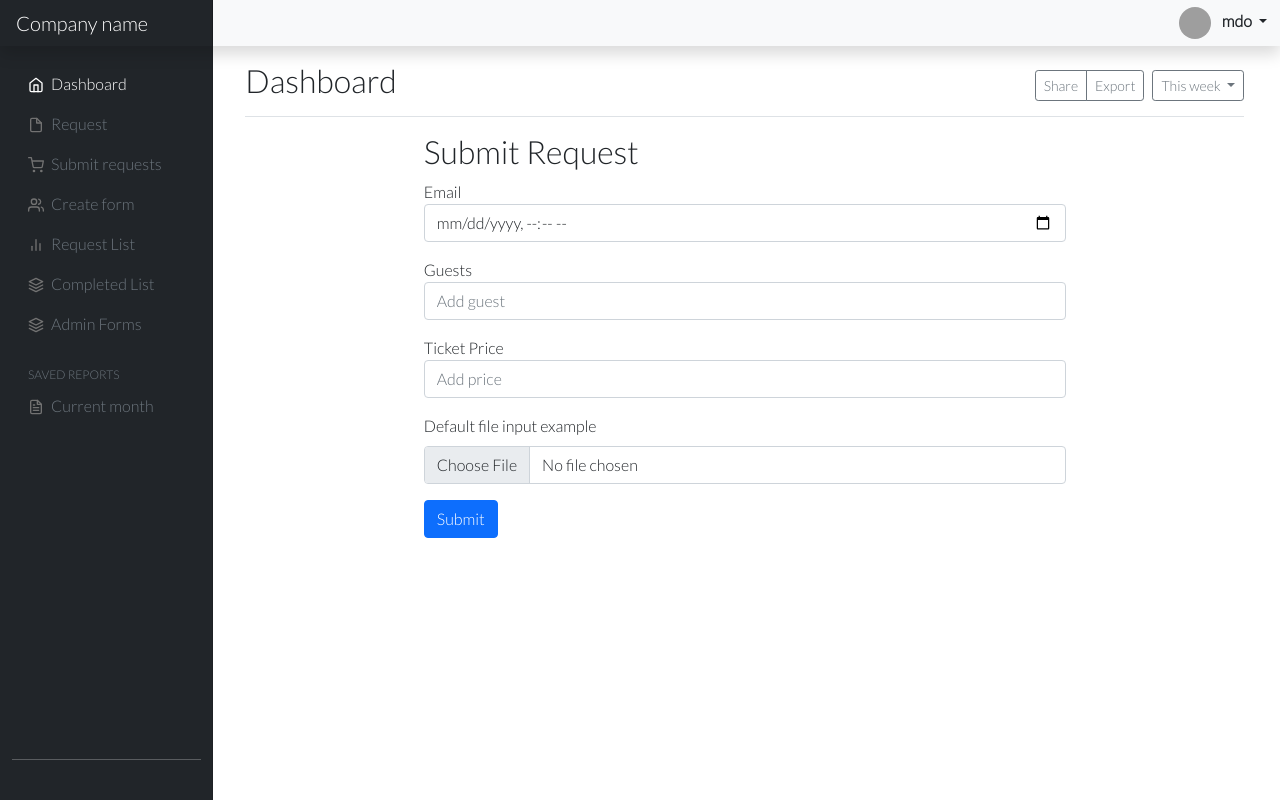
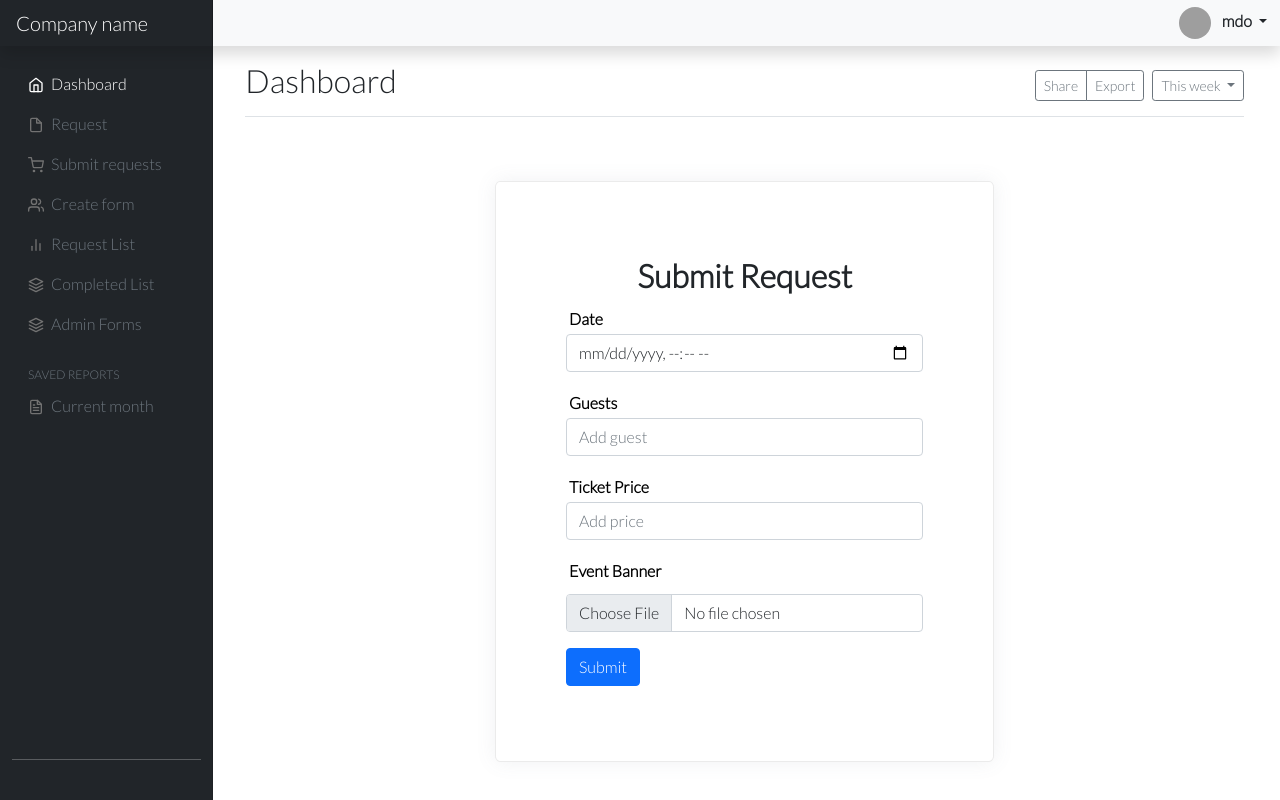
Before and after one commit to AndrejKh/CodeIgniter_Reservation_Management_Project, a CodeIgniter app: page /reservation-manager/events/create in a window 1280 px wide. Run offline with CodeIgniter, Linux system fonts and the light colour scheme; a user stored in the database is signed in; some libraries are stand-ins or nearby versions; grey boxes are pictures that could not be loaded.

Commit message:
event form and Login design updates

```diff
--- a/application/views/events/create.php
+++ b/application/views/events/create.php
@@ -1,12 +1,12 @@
-<div class="row">
-  <div class="col-md-8 offset-md-2">
-    <h2><?= $title; ?></h2>
+<div class="row pt-5">
+  <div class="col-md-6 offset-md-3 event-form">
+    <h2 class="text-center fw-bold"><?= $title; ?></h2>
 
     <?php echo validation_errors(); ?>
 
     <?php echo form_open_multipart('events/create', ['id' => 'requestForm']); ?>
     <div class="form-group mb-3">
-      <label>Email</label>
+      <label>Date</label>
       <input type="datetime-local" class="form-control" required name="date" placeholder="Add date">
     </div>
 
@@ -21,7 +21,7 @@
     </div>
 
     <div class="mb-3">
-      <label for="formFile" class="form-label">Default file input example</label>
+      <label for="formFile" class="form-label">Event Banner</label>
       <input class="form-control" type="file" id="image" name="image">
     </div>
 
--- a/assets/css/style.css
+++ b/assets/css/style.css
@@ -299,3 +299,31 @@
 .nav-link:focus {
   color: #fff;
 }
+.event-form {
+  box-shadow: 0 0 1.25rem rgba(108, 118, 134, 0.1);
+  border-radius: 1%;
+  border: 0.0625rem solid rgba(0, 0, 0, 0.08);
+  padding: 75px 70px !important;
+}
+.event-form label {
+  font-weight: bolder;
+  color: #000000;
+  padding: 3px;
+}
+.login {
+  width: 300px;
+  padding: 10% 0 0;
+}
+.login-form {
+  padding: 26px 24px 46px;
+  font-weight: 400;
+  overflow: hidden;
+  background: #fff;
+  border: 1px solid #ccd0d4;
+  box-shadow: 0 1px 3px rgb(0 0 0 / 4%);
+  width: 400px;
+  margin: auto;
+}
+.login-form .form-group {
+  margin: 0 6px 16px 0;
+}
```
Also changed, not shown: application/views/users/login.php (+5 -3 lines).
